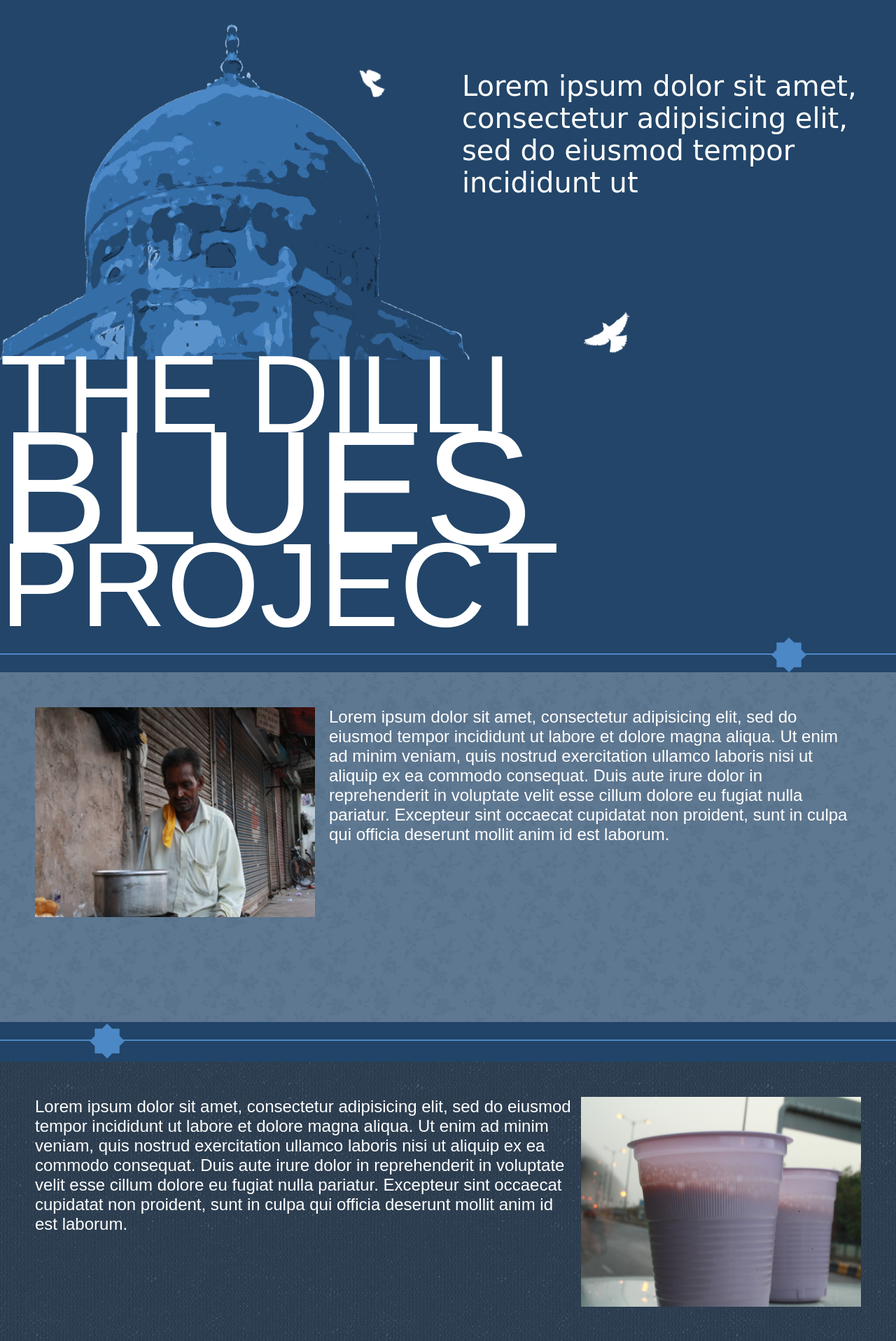
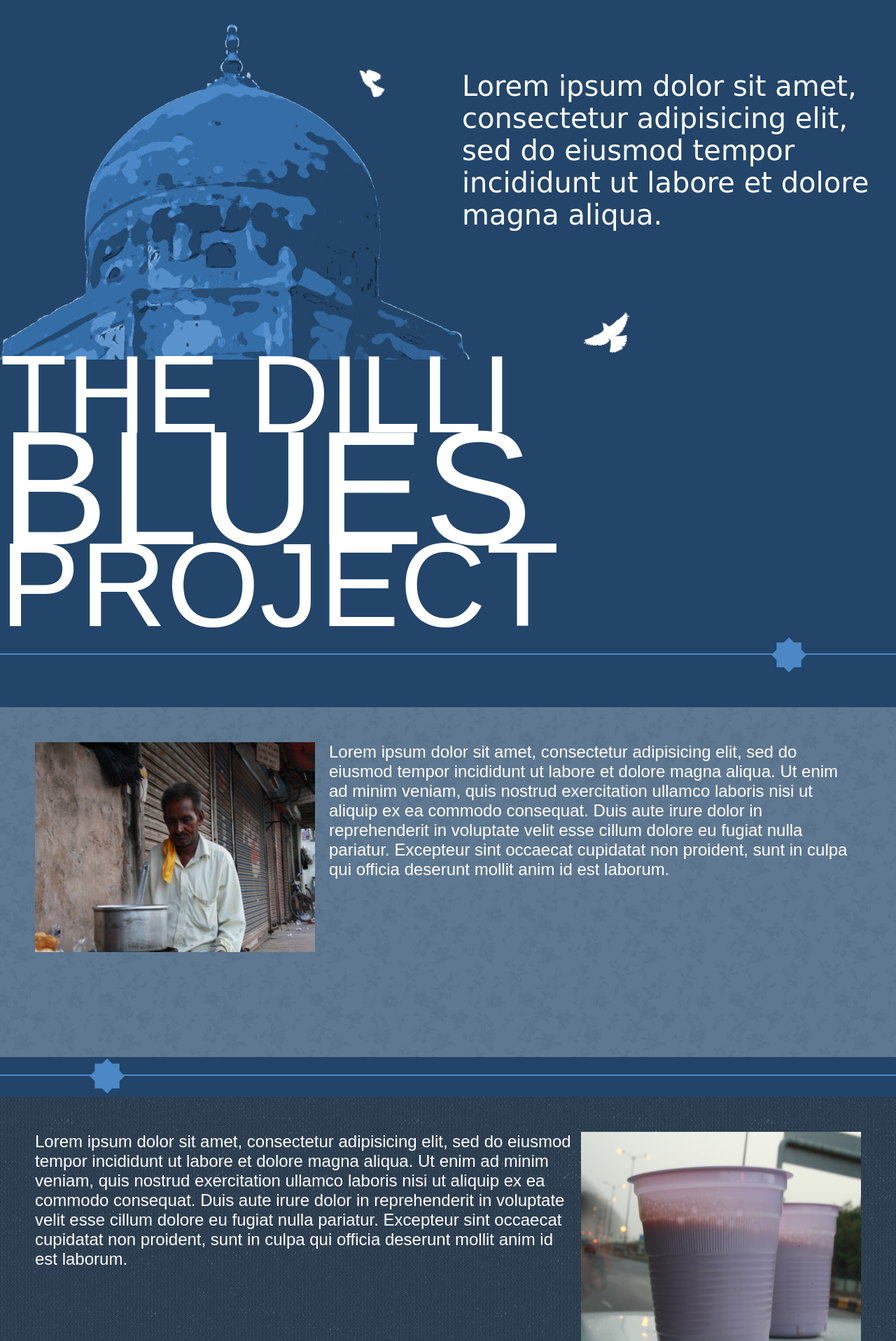
Before and after one commit to Mudlt/new_approach, a PHP site: page / in a window 1280 px wide. Shown: the top 1917 px of the page at 70% size. Run offline with PHP 8.4, Linux system fonts and the light colour scheme; some web fonts are replaced.

Commit message:
Experiment.

```diff
--- a/index.html
+++ b/index.html
@@ -14,17 +14,16 @@
 
 
 			<div class="fact">
-				Lorem ipsum dolor sit amet, consectetur adipisicing elit, sed do eiusmod
-				tempor incididunt ut
-			</div>
+			Lorem ipsum dolor sit amet, consectetur adipisicing elit, sed do eiusmod
+			tempor incididunt ut labore et dolore magna aliqua.
+		</div>
 	</div>
 
 	<div class="title">THE DILLI</div>
 	<div class="blues">BLUES</div>
 	<div class="project">PROJECT</div>
 
-	<div class="shape">
-		<img src="shape.png" height="50" width="50">
+	<div class="shape"><img src="shape.png" height="50" width="50">
 	</div>
 
 
--- a/style.css
+++ b/style.css
@@ -20,6 +20,8 @@
 	margin-left: -500px;
 	margin-top: 100px;
 	font-family: 'Finger Paint', cursive;
+
+
 
 }
 
@@ -78,6 +80,7 @@ font-family: 'Cantora One', sans-serif;
 	font-size: 1.5em;
 	width:100%;
 	height: 500px;
+	margin-top: 50px;
 }
 #content img{
 	float: left;
```
Also changed, not shown: title.png (added), 1 other file.
